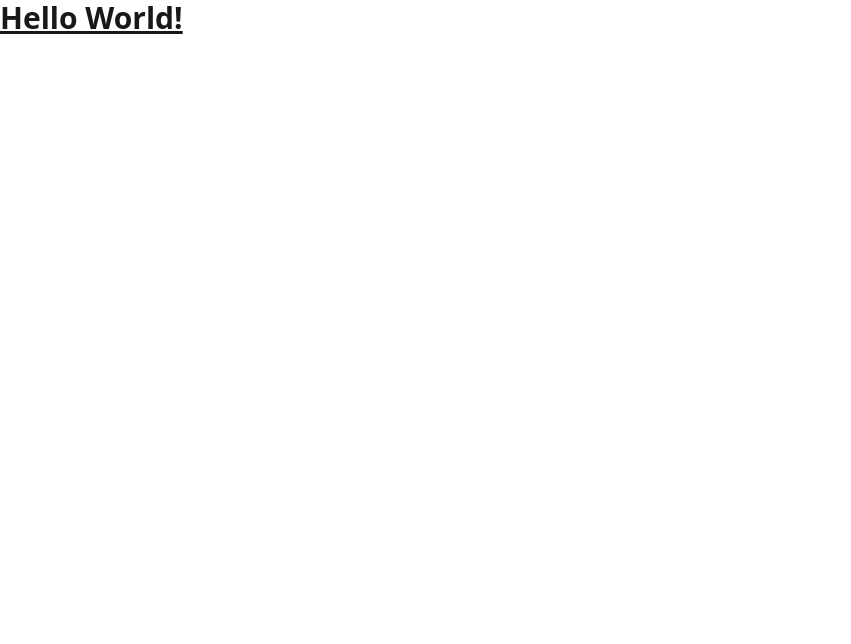
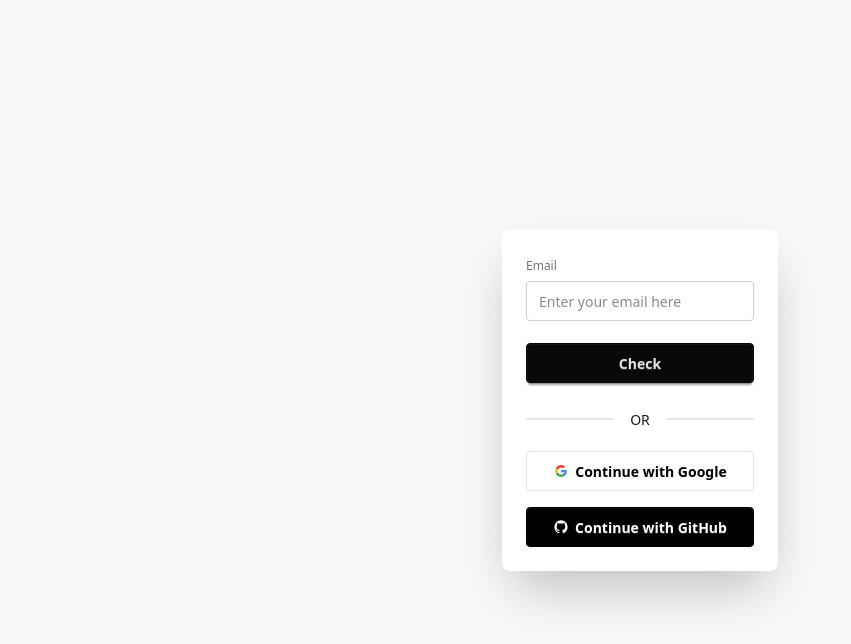
Before and after one commit to tarekul42/simple-auth-system42, a React (Vite) app: page / in a window 1280 px wide. Shown: the top 644 px of the page, without its empty margins (0-851 px from the left). Built offline with nearby package versions, Linux system fonts and the light colour scheme.

Commit message:
basic design done of Primary Authentication page

```diff
--- a/index.html
+++ b/index.html
@@ -2,10 +2,10 @@
 <html lang="en">
   <head>
     <meta charset="UTF-8" />
-    <link rel="icon" type="image/svg+xml" href="/vite.svg" />
+    <!-- <link rel="icon" type="image/svg+xml" href="/vite.svg" /> -->
     <link href="/src/styles.css" rel="stylesheet">
     <meta name="viewport" content="width=device-width, initial-scale=1.0" />
-    <title>Vite + React</title>
+    <title>Simple Authentication System</title>
   </head>
   <body>
     <div id="root"></div>
--- /dev/null
+++ b/src/Components/GithubLogin/GithubLogin.jsx
@@ -0,0 +1,26 @@
+import React from "react";
+
+const GithubLogin = () => {
+  return (
+    <>
+      {/* GitHub */}
+      <button className="btn bg-black text-white border-black">
+        <svg
+          aria-label="GitHub logo"
+          width="16"
+          height="16"
+          xmlns="http://www.w3.org/2000/svg"
+          viewBox="0 0 24 24"
+        >
+          <path
+            fill="white"
+            d="M12,2A10,10 0 0,0 2,12C2,16.42 4.87,20.17 8.84,21.5C9.34,21.58 9.5,21.27 9.5,21C9.5,20.77 9.5,20.14 9.5,19.31C6.73,19.91 6.14,17.97 6.14,17.97C5.68,16.81 5.03,16.5 5.03,16.5C4.12,15.88 5.1,15.9 5.1,15.9C6.1,15.97 6.63,16.93 6.63,16.93C7.5,18.45 8.97,18 9.54,17.76C9.63,17.11 9.89,16.67 10.17,16.42C7.95,16.17 5.62,15.31 5.62,11.5C5.62,10.39 6,9.5 6.65,8.79C6.55,8.54 6.2,7.5 6.75,6.15C6.75,6.15 7.59,5.88 9.5,7.17C10.29,6.95 11.15,6.84 12,6.84C12.85,6.84 13.71,6.95 14.5,7.17C16.41,5.88 17.25,6.15 17.25,6.15C17.8,7.5 17.45,8.54 17.35,8.79C18,9.5 18.38,10.39 18.38,11.5C18.38,15.32 16.04,16.16 13.81,16.41C14.17,16.72 14.5,17.33 14.5,18.26C14.5,19.6 14.5,20.68 14.5,21C14.5,21.27 14.66,21.59 15.17,21.5C19.14,20.16 22,16.42 22,12A10,10 0 0,0 12,2Z"
+          ></path>
+        </svg>
+        Continue with GitHub
+      </button>
+    </>
+  );
+};
+
+export default GithubLogin;
--- /dev/null
+++ b/src/Components/GoogleLogin/GoogleLogin.jsx
@@ -0,0 +1,41 @@
+import React from "react";
+
+const GoogleLogin = () => {
+  return (
+    <>
+      {/* Google */}
+      <button className="btn bg-white text-black border-[#e5e5e5]">
+        <svg
+          aria-label="Google logo"
+          width="16"
+          height="16"
+          xmlns="http://www.w3.org/2000/svg"
+          viewBox="0 0 512 512"
+        >
+          <g>
+            <path d="m0 0H512V512H0" fill="#fff"></path>
+            <path
+              fill="#34a853"
+              d="M153 292c30 82 118 95 171 60h62v48A192 192 0 0190 341"
+            ></path>
+            <path
+              fill="#4285f4"
+              d="m386 400a140 175 0 0053-179H260v74h102q-7 37-38 57"
+            ></path>
+            <path
+              fill="#fbbc02"
+              d="m90 341a208 200 0 010-171l63 49q-12 37 0 73"
+            ></path>
+            <path
+              fill="#ea4335"
+              d="m153 219c22-69 116-109 179-50l55-54c-78-75-230-72-297 55"
+            ></path>
+          </g>
+        </svg>
+        Continue with Google
+      </button>
+    </>
+  );
+};
+
+export default GoogleLogin;
--- /dev/null
+++ b/src/Components/Test.jsx
@@ -0,0 +1,60 @@
+import React from 'react';
+
+const Test = () => {
+    return (
+        <div>
+            <div className="divider">OR</div>
+            <div className="flex flex-col gap-4 m-4">
+              {/* Google */}
+              <button className="btn bg-white text-black border-[#e5e5e5]">
+                <svg
+                  aria-label="Google logo"
+                  width="16"
+                  height="16"
+                  xmlns="http://www.w3.org/2000/svg"
+                  viewBox="0 0 512 512"
+                >
+                  <g>
+                    <path d="m0 0H512V512H0" fill="#fff"></path>
+                    <path
+                      fill="#34a853"
+                      d="M153 292c30 82 118 95 171 60h62v48A192 192 0 0190 341"
+                    ></path>
+                    <path
+                      fill="#4285f4"
+                      d="m386 400a140 175 0 0053-179H260v74h102q-7 37-38 57"
+                    ></path>
+                    <path
+                      fill="#fbbc02"
+                      d="m90 341a208 200 0 010-171l63 49q-12 37 0 73"
+                    ></path>
+                    <path
+                      fill="#ea4335"
+                      d="m153 219c22-69 116-109 179-50l55-54c-78-75-230-72-297 55"
+                    ></path>
+                  </g>
+                </svg>
+                Continue with Google
+              </button>
+              {/* GitHub */}
+              <button className="btn bg-black text-white border-black">
+                <svg
+                  aria-label="GitHub logo"
+                  width="16"
+                  height="16"
+                  xmlns="http://www.w3.org/2000/svg"
+                  viewBox="0 0 24 24"
+                >
+                  <path
+                    fill="white"
+                    d="M12,2A10,10 0 0,0 2,12C2,16.42 4.87,20.17 8.84,21.5C9.34,21.58 9.5,21.27 9.5,21C9.5,20.77 9.5,20.14 9.5,19.31C6.73,19.91 6.14,17.97 6.14,17.97C5.68,16.81 5.03,16.5 5.03,16.5C4.12,15.88 5.1,15.9 5.1,15.9C6.1,15.97 6.63,16.93 6.63,16.93C7.5,18.45 8.97,18 9.54,17.76C9.63,17.11 9.89,16.67 10.17,16.42C7.95,16.17 5.62,15.31 5.62,11.5C5.62,10.39 6,9.5 6.65,8.79C6.55,8.54 6.2,7.5 6.75,6.15C6.75,6.15 7.59,5.88 9.5,7.17C10.29,6.95 11.15,6.84 12,6.84C12.85,6.84 13.71,6.95 14.5,7.17C16.41,5.88 17.25,6.15 17.25,6.15C17.8,7.5 17.45,8.54 17.35,8.79C18,9.5 18.38,10.39 18.38,11.5C18.38,15.32 16.04,16.16 13.81,16.41C14.17,16.72 14.5,17.33 14.5,18.26C14.5,19.6 14.5,20.68 14.5,21C14.5,21.27 14.66,21.59 15.17,21.5C19.14,20.16 22,16.42 22,12A10,10 0 0,0 12,2Z"
+                  ></path>
+                </svg>
+                Continue with GitHub
+              </button>
+            </div>
+        </div>
+    );
+};
+
+export default Test;
--- /dev/null
+++ b/src/Pages/Login/Login.jsx
@@ -0,0 +1,11 @@
+import React from 'react';
+
+const Login = () => {
+    return (
+        <div>
+            this is login page
+        </div>
+    );
+};
+
+export default Login;
--- a/src/Pages/PrimaryAuth/PrimaryAuth.jsx
+++ b/src/Pages/PrimaryAuth/PrimaryAuth.jsx
@@ -1,11 +1,38 @@
-import React from 'react';
+import React from "react";
+import GoogleLogin from "../../Components/GoogleLogin/GoogleLogin";
+import GithubLogin from "../../Components/GithubLogin/GithubLogin";
 
 const PrimaryAuth = () => {
-    return (
-        <div>
-            this is primary auth
+  return (
+    <>
+      <div className="bg-base-200">
+      <div className="min-h-screen flex items-center justify-center">
+        <div className="hero">
+          <div className="hero-content">
+            <div className="card bg-base-100 w-full max-w-sm shrink-0 shadow-2xl">
+              <div className="card-body">
+                <fieldset className="fieldset">
+                  <label className="fieldset-label">Email</label>
+                  <input
+                    type="email"
+                    className="input"
+                    placeholder="Enter your email here"
+                  />
+                  <button className="btn btn-neutral mt-4">Check</button>
+                </fieldset>
+                <div className="divider">OR</div>
+                <div className="flex flex-col gap-4">
+                  <GoogleLogin />
+                  <GithubLogin />
+                </div>
+              </div>
+            </div>
+          </div>
         </div>
-    );
+      </div>
+      </div>
+    </>
+  );
 };
 
 export default PrimaryAuth;
--- /dev/null
+++ b/src/Pages/SignUp/SignUp.jsx
@@ -0,0 +1,11 @@
+import React from 'react';
+
+const SignUp = () => {
+    return (
+        <div>
+            this is signup page
+        </div>
+    );
+};
+
+export default SignUp;
--- a/src/main.jsx
+++ b/src/main.jsx
@@ -1,13 +1,19 @@
 import { StrictMode } from "react";
 import { createRoot } from "react-dom/client";
-import { BrowserRouter } from "react-router";
+import { BrowserRouter, Route, Routes } from "react-router";
 import "./index.css";
-import App from "./App.jsx";
+import Login from "./Pages/Login/Login.jsx";
+import SignUp from "./Pages/SignUp/SignUp.jsx";
+import PrimaryAuth from "./Pages/PrimaryAuth/PrimaryAuth.jsx";
 
 createRoot(document.getElementById("root")).render(
   <StrictMode>
     <BrowserRouter>
-      <App />
+      <Routes>
+        <Route path="/" element={<PrimaryAuth />} />
+        <Route path="/login" element={<Login />} />
+        <Route path="/signup" element={<SignUp />} />
+      </Routes>
     </BrowserRouter>
   </StrictMode>
 );
```
